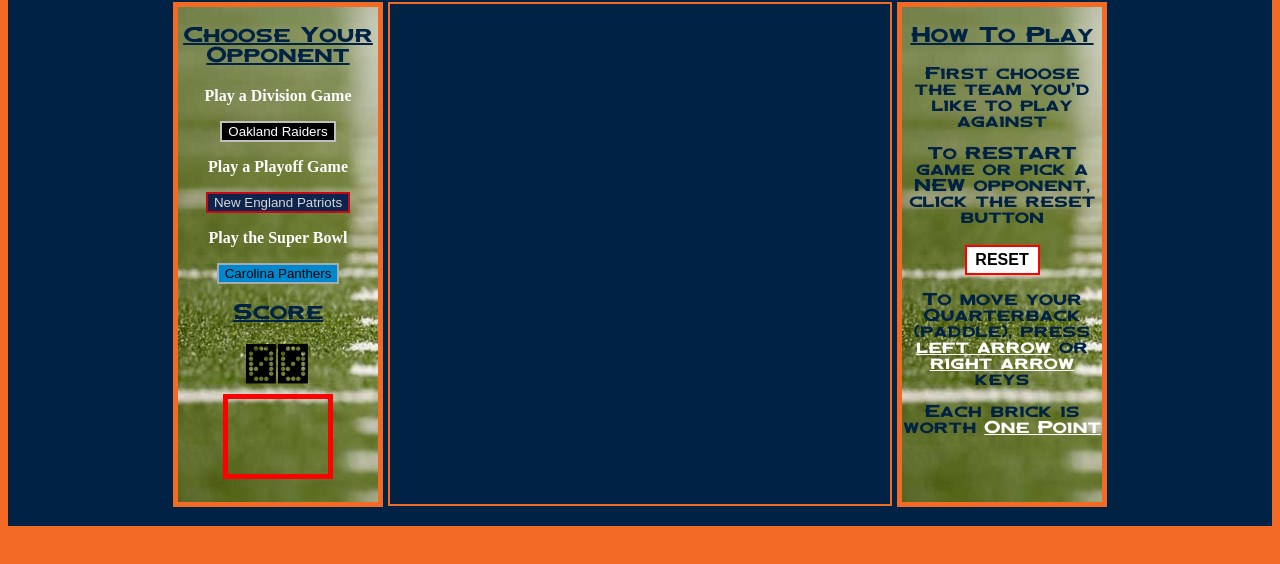
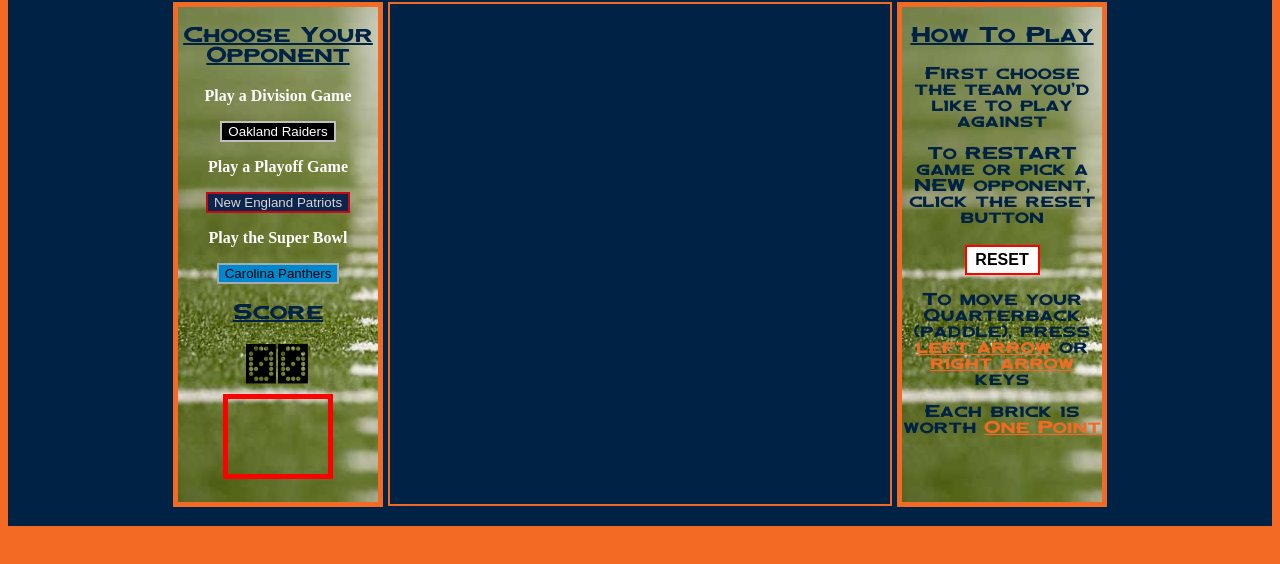
Before and after one commit to CHZMKL/game-time, a website: page index.html in a window 1280 px wide. Shown: the part 180-744 px from the top of the page. Drawn offline with Linux system fonts and the light colour scheme.

Commit message:
Fixing merge conflict

```diff
--- a/styles.css
+++ b/styles.css
@@ -128,6 +128,6 @@
 }
 
 span {
-  color: white;
+  color: #F36A24;
   text-decoration: underline;
 }
```
